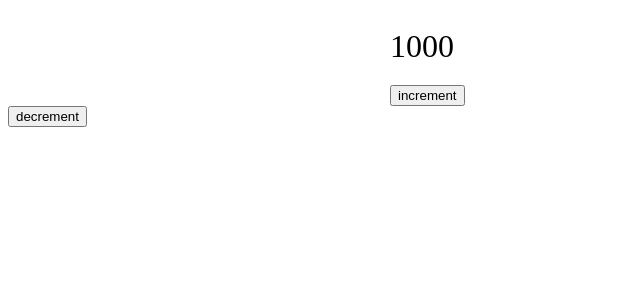
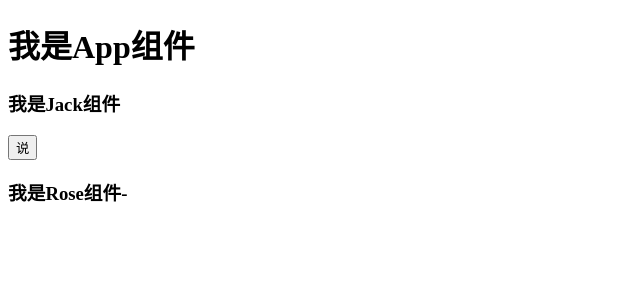
Before and after one commit to maguibing/react-study, a React (Create React App) app in the folder react-第三天/: page / in a window 1280 px wide. Shown: the top 300 px of the page, without its empty margins (0-640 px from the left). Built offline with nearby package versions, Linux system fonts and the light colour scheme.

Commit message:
react 基础兄弟组件通讯

```diff
--- a/react-第三天/src/App.js
+++ b/react-第三天/src/App.js
@@ -1,44 +1,29 @@
-import React from 'react'
+import React, { Component } from 'react'
 
-export default class Child extends React.Component {
+// 导入两个子组件
+import Jack from './components/Jack'
+import Rose from './components/Rose'
+
+// App 是父组件
+export default class App extends Component {
+  // 1. 状态提升到父组件
   state = {
-    money: 1000,
+    msg: '',
   }
 
-  increment = (price) => {
-    this.setState({
-      money: this.state.money - price,
-    })
+  changeMsg = (msg) => {
+    this.setState({ msg })
   }
 
   render() {
-    const { money } = this.state
     return (
-      <React.Fragment>
-        <Parent money={money} increment={this.increment.bind(this)}></Parent>
-        <Sass increment={this.increment.bind(this)}></Sass>
-      </React.Fragment>
+      <div>
+        <h1>我是App组件</h1>
+        {/* 兄弟组件 1 */}
+        <Jack changeMsg={this.changeMsg}></Jack>
+        {/* 兄弟组件 2 */}
+        <Rose msg={this.state.msg}></Rose>
+      </div>
     )
   }
 }
-
-class Parent extends React.Component {
-  render() {
-    return (
-      <React.Fragment>
-        <div className="parent">
-          <h1>{this.props.money}</h1>
-          <button onClick={() => this.props.increment(500)}>increment</button>
-        </div>
-      </React.Fragment>
-    )
-  }
-}
-
-function Sass(props) {
-  return (
-    <React.Fragment>
-      <button onClick={() => props.increment(100)}>decrement</button>
-    </React.Fragment>
-  )
-}
--- /dev/null
+++ b/react-第三天/src/components/Jack.jsx
@@ -0,0 +1,16 @@
+import React, { Component } from 'react';
+
+export default class Jack extends Component {
+  say = () => {
+    // 修改数据
+    this.props.changeMsg('you jump i look');
+  };
+  render() {
+    return (
+      <div>
+        <h3>我是Jack组件</h3>
+        <button onClick={this.say}>说</button>
+      </div>
+    );
+  }
+}
--- /dev/null
+++ b/react-第三天/src/components/Rose.jsx
@@ -0,0 +1,11 @@
+import React, { Component } from 'react';
+
+export default class Rose extends Component {
+  render() {
+    return (
+      <div>
+        <h3>我是Rose组件-{this.props.msg}</h3>
+      </div>
+    );
+  }
+}
```
